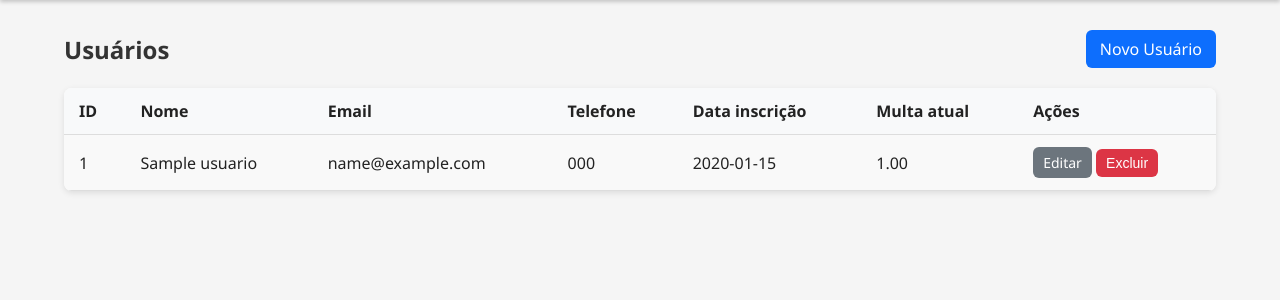
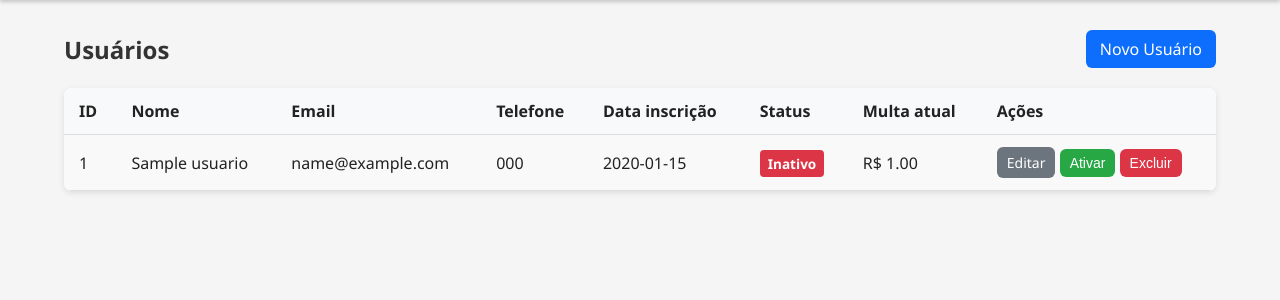
Before and after one commit to marcoscassian/BibliotecaBD, a Flask app: page /usuarios/ in a window 1280 px wide. Shown: the part 78-378 px from the top of the page. Run offline with Flask 3, Linux system fonts and the light colour scheme; tables that the repository leaves empty hold one stand-in row (values such as "Sample post"); parts of the project's set-up code (start-up, migrations or seed data) failed here and were passed over.

Commit message:
Add user status and style to user list

```diff
--- a/templates/usuarios_list.html
+++ b/templates/usuarios_list.html
@@ -16,21 +16,40 @@
             <th>Email</th>
             <th>Telefone</th>
             <th>Data inscrição</th>
+            <th>Status</th>
             <th>Multa atual</th>
             <th>Ações</th>
         </tr>
     </thead>
     <tbody>
     {% for u in usuarios %}
-        <tr>
+        <tr class="{{ 'usuario-inativo' if u.Status == 'inativo' else '' }}">
             <td>{{ u.ID_usuario }}</td>
             <td>{{ u.Nome_usuario }}</td>
             <td>{{ u.Email or '-' }}</td>
             <td>{{ u.Numero_telefone or '-' }}</td>
             <td>{{ u.Data_inscricao or '-' }}</td>
-            <td>{{ u.Multa_atual or '0.00' }}</td>
+            <td>
+                {% if u.Status == 'ativo' %}
+                    <span class="badge badge-ativo">Ativo</span>
+                {% else %}
+                    <span class="badge badge-inativo">Inativo</span>
+                {% endif %}
+            </td>
+            <td>R$ {{ "%.2f"|format(u.Multa_atual|float) if u.Multa_atual else '0.00' }}</td>
             <td>
                 <a href="{{ url_for('usuarios.editar_usuario', id_usuario=u.ID_usuario) }}" class="botao pequeno secundario">Editar</a>
+
+                {% if u.Status == 'ativo' %}
+                <form action="{{ url_for('usuarios.inativar_usuario', id_usuario=u.ID_usuario) }}" method="post" style="display:inline-block" onsubmit="return confirm('Tem certeza que deseja inativar este usuário?');">
+                    <button class="botao pequeno aviso" title="Inativar usuário">Inativar</button>
+                </form>
+                {% else %}
+                <form action="{{ url_for('usuarios.ativar_usuario', id_usuario=u.ID_usuario) }}" method="post" style="display:inline-block">
+                    <button class="botao pequeno sucesso" title="Ativar usuário">Ativar</button>
+                </form>
+                {% endif %}
+
                 <form action="{{ url_for('usuarios.excluir_usuario', id_usuario=u.ID_usuario) }}" method="post" style="display:inline-block" onsubmit="return confirm('Tem certeza que deseja excluir este usuário?');">
                     <button class="botao pequeno perigo">Excluir</button>
                 </form>
@@ -39,4 +58,39 @@
     {% endfor %}
     </tbody>
 </table>
+
+<style>
+    .badge {
+        padding: 4px 8px;
+        border-radius: 4px;
+        font-size: 0.85em;
+        font-weight: bold;
+    }
+    .badge-ativo {
+        background-color: #28a745;
+        color: white;
+    }
+    .badge-inativo {
+        background-color: #dc3545;
+        color: white;
+    }
+    .usuario-inativo {
+        opacity: 0.7;
+        background-color: #f8f9fa;
+    }
+    .botao.aviso {
+        background-color: #ffc107;
+        color: #212529;
+    }
+    .botao.aviso:hover {
+        background-color: #e0a800;
+    }
+    .botao.sucesso {
+        background-color: #28a745;
+        color: white;
+    }
+    .botao.sucesso:hover {
+        background-color: #218838;
+    }
+</style>
 {% endblock %}
```
